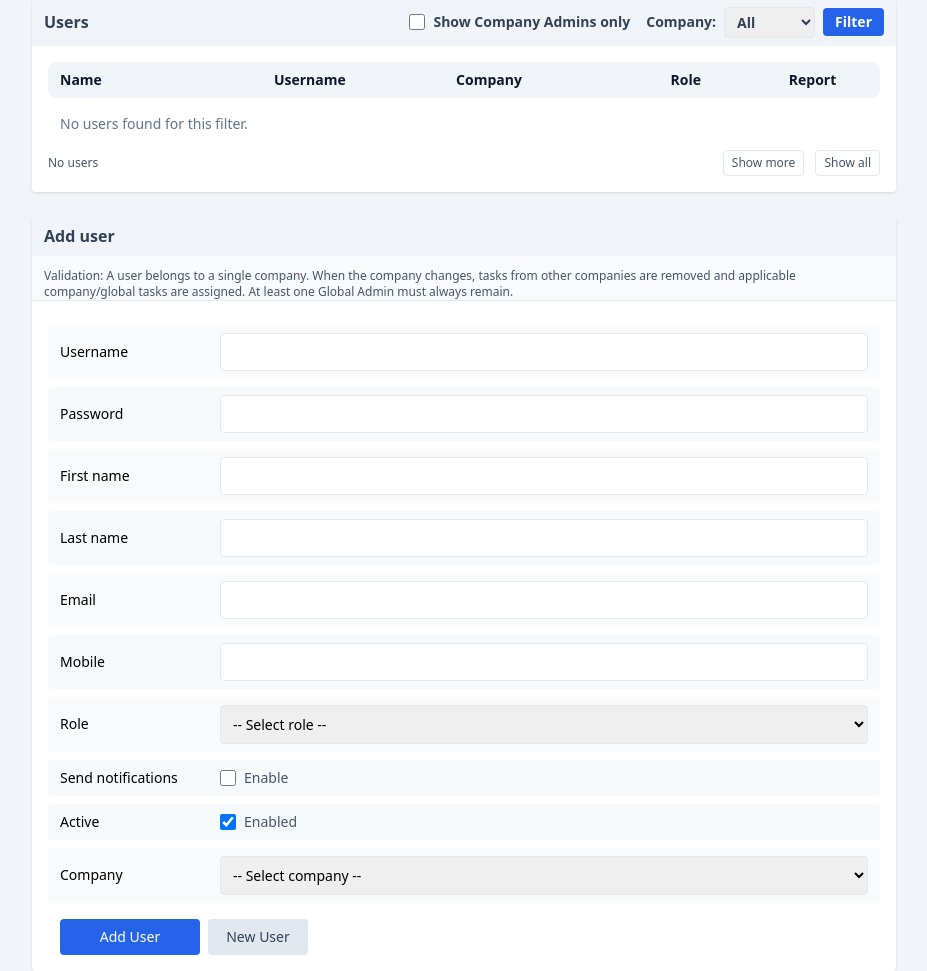
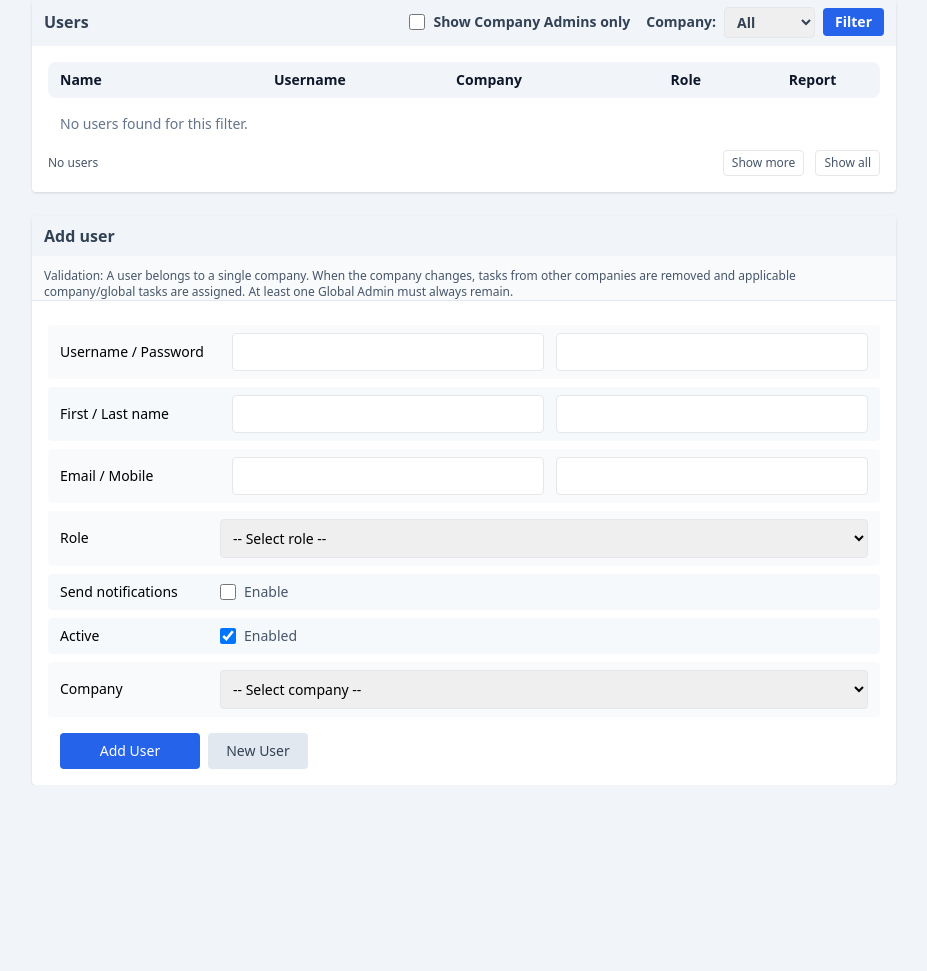
Before and after one commit to theaceventura/ar_compliance, a Flask app: page /admin/users in a window 1280 px wide. Shown: the part 130-1101 px from the top of the page, without its empty margins (176-1103 px from the left). After the commit the page ends 915 px from the top, so only its background shows below. Run offline with Flask 3, Linux system fonts and the light colour scheme; the visitor is signed in with stand-in values (Sample User, id 1); data comes from the database, SQL or seed files in the repository; data that the repository does not hold is empty; some libraries are stand-ins or nearby versions.

Commit message:
Updated to tiles

```diff
--- a/compliance_app/compliance_app_tailwind/templates/admin_users.html
+++ b/compliance_app/compliance_app_tailwind/templates/admin_users.html
@@ -99,28 +99,19 @@
     {% endif %}
     <form id="user-form" method="POST" class="p-4 space-y-2 text-sm">
         <input type="hidden" name="user_id" value="{{ selected_user.id if selected_user }}">
-        <div class="grid grid-cols-[160px,1fr] items-center px-3 py-2 rounded bg-slate-50">
-            <div class="text-left font-medium">Username</div>
+        <div class="grid grid-cols-[160px,1fr,1fr] items-center px-3 py-2 rounded bg-slate-50 gap-3">
+            <div class="text-left font-medium">Username / Password</div>
             <input name="username" value="{{ selected_user.username if selected_user }}" class="w-full border p-2 rounded text-sm" required>
-        </div>
-        <div class="grid grid-cols-[160px,1fr] items-center px-3 py-2 rounded bg-slate-100/60">
-            <div class="text-left font-medium">Password</div>
             <input name="password" type="password" class="w-full border p-2 rounded text-sm" {% if not selected_user %}required{% endif %} placeholder="{% if selected_user %}Leave blank to keep{% endif %}">
         </div>
-        <div class="grid grid-cols-[160px,1fr] items-center px-3 py-2 rounded bg-slate-50">
-            <div class="text-left font-medium">First name</div>
+        <div class="grid grid-cols-[160px,1fr,1fr] items-center px-3 py-2 rounded bg-slate-100/60 gap-3">
+            <div class="text-left font-medium">First / Last name</div>
             <input name="first_name" value="{{ selected_user.first_name if selected_user }}" class="w-full border p-2 rounded text-sm" required>
-        </div>
-        <div class="grid grid-cols-[160px,1fr] items-center px-3 py-2 rounded bg-slate-100/60">
-            <div class="text-left font-medium">Last name</div>
             <input name="last_name" value="{{ selected_user.last_name if selected_user }}" class="w-full border p-2 rounded text-sm" required>
         </div>
-        <div class="grid grid-cols-[160px,1fr] items-center px-3 py-2 rounded bg-slate-50">
-            <div class="text-left font-medium">Email</div>
+        <div class="grid grid-cols-[160px,1fr,1fr] items-center px-3 py-2 rounded bg-slate-50 gap-3">
+            <div class="text-left font-medium">Email / Mobile</div>
             <input name="email" type="email" value="{{ selected_user.email if selected_user }}" class="w-full border p-2 rounded text-sm" required>
-        </div>
-        <div class="grid grid-cols-[160px,1fr] items-center px-3 py-2 rounded bg-slate-100/60">
-            <div class="text-left font-medium">Mobile</div>
             <input name="mobile" value="{{ selected_user.mobile if selected_user }}" class="w-full border p-2 rounded text-sm">
         </div>
         <div class="grid grid-cols-[160px,1fr] items-center px-3 py-2 rounded bg-slate-50">
```
